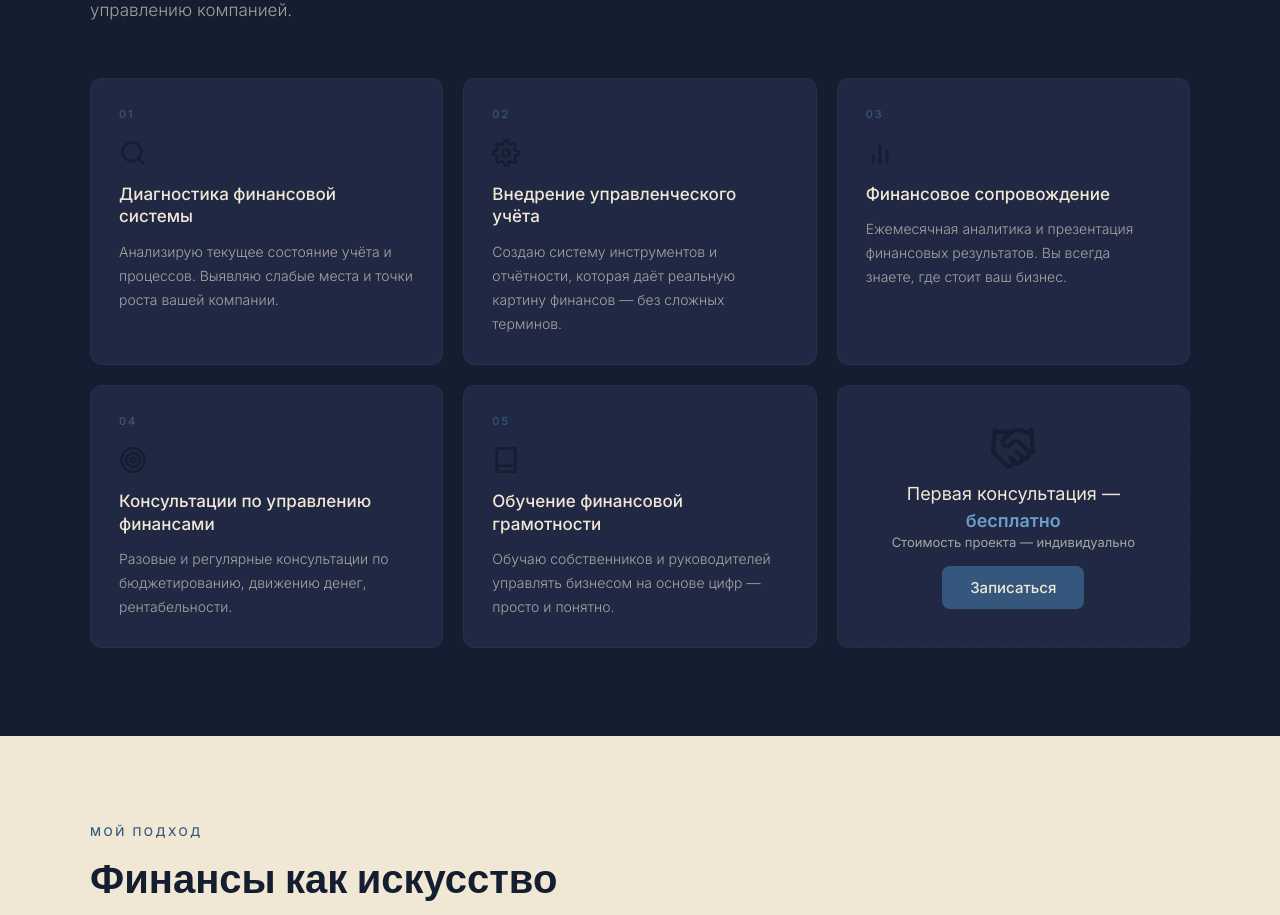
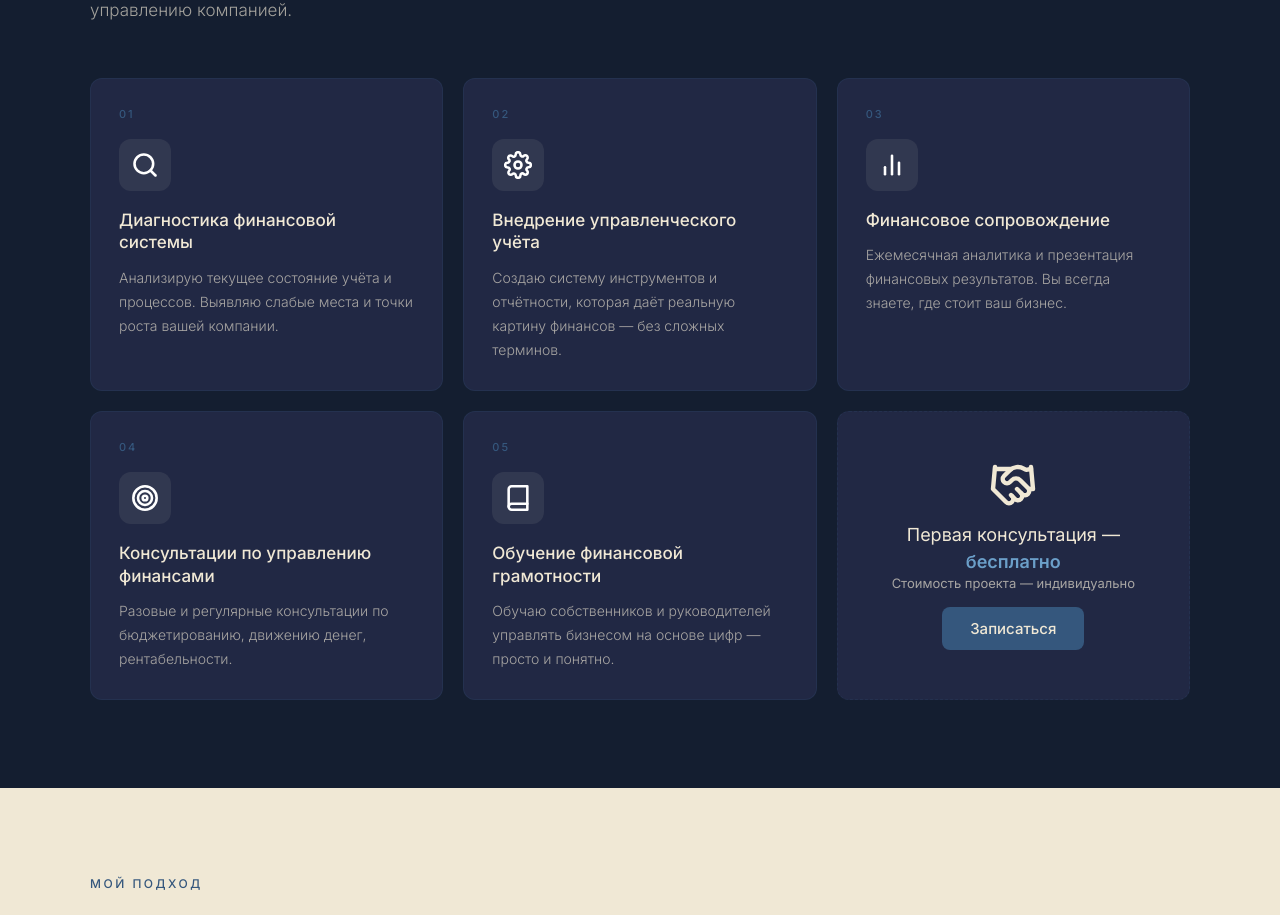
Before and after one commit to Ash-tech-dot/sokolova-finance-mobile-, a Next.js app: page / in a window 1280 px wide. Shown: the part 2060-2975 px from the top of the page. Built offline with nearby package versions, Linux system fonts and the light colour scheme.

Commit message:
Enhance cardIcon and ctaBig styles in Services.module.css

```diff
--- a/components/Services.module.css
+++ b/components/Services.module.css
@@ -8,12 +8,22 @@
 .card { background:var(--dark2); border:1px solid rgba(53,87,125,0.2); border-radius:12px; padding:28px; transition:all 0.3s ease; cursor:default; }
 .card:hover { background:var(--dark3); border-color:rgba(53,87,125,0.55); transform:translateY(-5px); }
 .cardNum { font-size:11px; font-weight:500; color:var(--accent); letter-spacing:2px; margin-bottom:18px; }
-.cardIcon { font-size:28px; margin-bottom:16px; }
+.cardIcon {
+  display: inline-flex;
+  align-items: center;
+  justify-content: center;
+  width: 52px;
+  height: 52px;
+  border-radius: 12px;
+  margin-bottom: 18px;
+  background: rgba(240, 232, 213, 0.08);
+  color: #ffffff;
+}
 .card h3 { font-size:17px; font-weight:500; color:var(--cream1); margin-bottom:12px; line-height:1.35; }
 .card p { font-size:14px; color:var(--text-muted); line-height:1.7; font-weight:300; }
 
 .ctaCard { display:flex; flex-direction:column; justify-content:center; align-items:center; text-align:center; border-style:dashed; }
-.ctaBig { font-size:36px; margin-bottom:8px; }
+.ctaBig { display: inline-flex; margin-bottom: 12px; color: var(--cream1); }
 .ctaCard p { font-size:18px; color:var(--cream1); font-weight:400; line-height:1.5; }
 .ctaCard p strong { color:#6b9fc9; }
 .ctaCard small { font-size:13px; color:var(--text-muted); display:block; margin-bottom:16px; }
```
